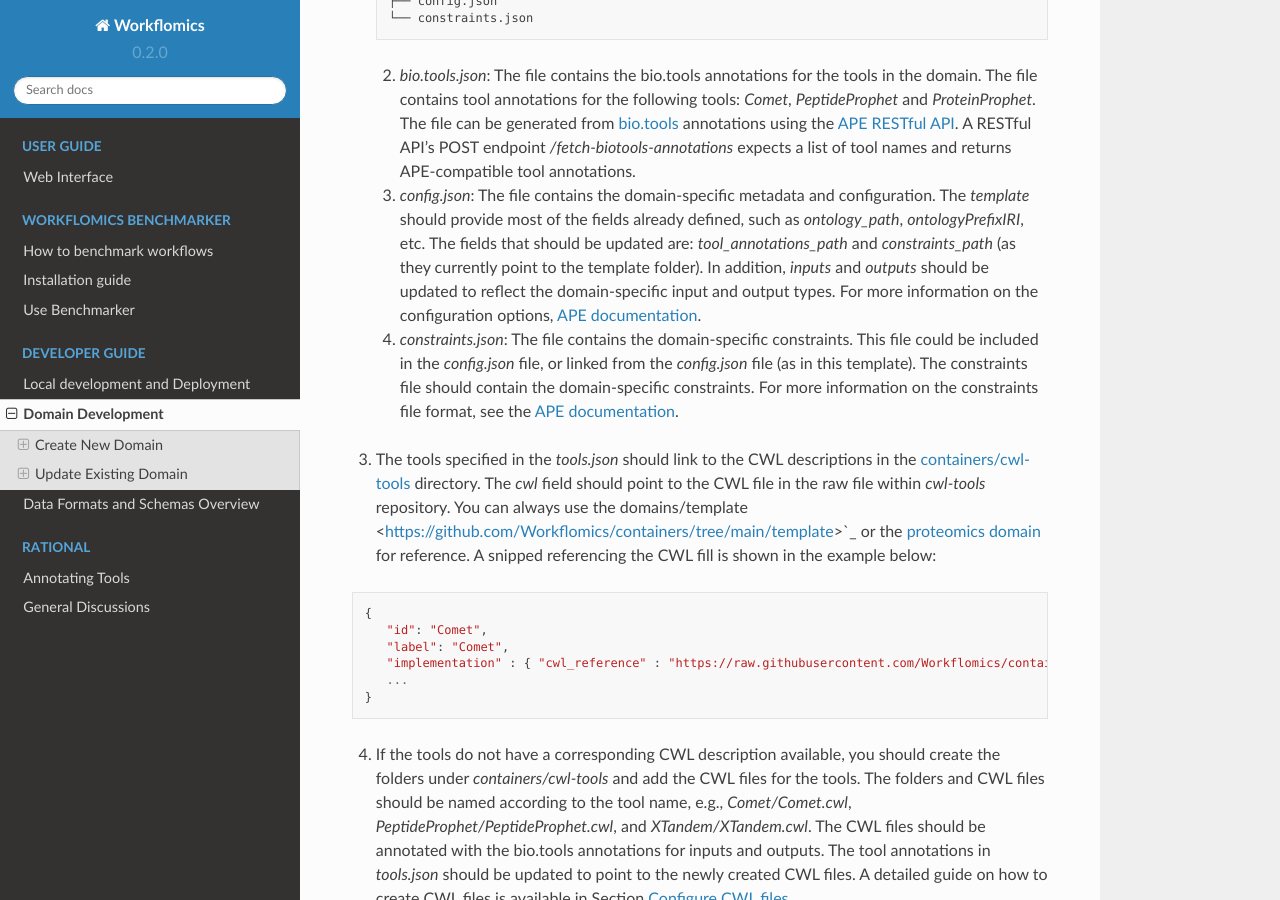
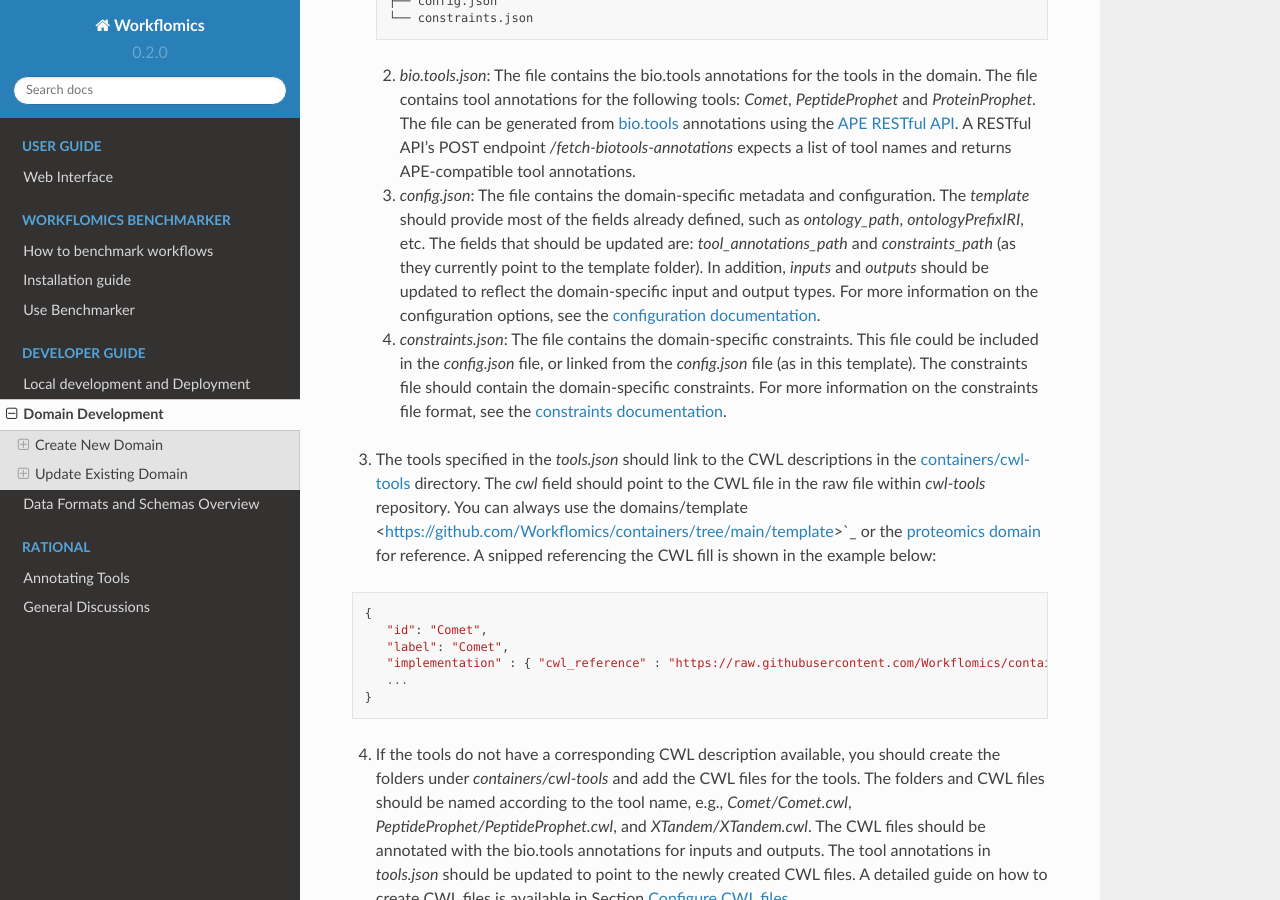
Before and after one commit to Workflomics/workflomics-readthedocs, a Sphinx documentation site: the page built from docs/source/developer-guide/domain-development.rst, in a window 1280 px wide and 900 px high, scrolled down 883 px. Built offline with Sphinx 7.4.7 and the Read the Docs theme 2.0.0, drawn with Linux system fonts in a browser that asks for light colours.

Commit message:
Fix the build

```diff
--- a/docs/source/developer-guide/domain-development.rst
+++ b/docs/source/developer-guide/domain-development.rst
@@ -31,9 +31,10 @@ Setup the Domain Description
       ├── tools.json
       ├── config.json
       └── constraints.json
+
    2. `bio.tools.json`: The file contains the bio.tools annotations for the tools in the domain. The file contains tool annotations for the following tools: `Comet`, `PeptideProphet` and `ProteinProphet`. The file can be generated from `bio.tools <https://bio.tools>`_ annotations using the `APE RESTful API <https://ape-framework.readthedocs.io/en/latest/docs/restful-ape/introduction.html>`_. A RESTful API's POST endpoint `/fetch-biotools-annotations` expects a list of tool names and returns APE-compatible tool annotations.
-   3. `config.json`: The file contains the domain-specific metadata and configuration.  The `template` should provide most of the fields already defined, such as `ontology_path`, `ontologyPrefixIRI`, etc. The fields that should be updated are: `tool_annotations_path` and `constraints_path` (as they currently point to the template folder). In addition, `inputs` and `outputs` should be updated to reflect the domain-specific input and output types. For more information on the configuration options, `APE documentation <https://ape-framework.readthedocs.io/en/latest/docs/specifications/domain.html#core-configuration>`_.
-   4. `constraints.json`: The file contains the domain-specific constraints. This file could be included in the `config.json` file, or linked from the `config.json` file (as in this template). The constraints file should contain the domain-specific constraints. For more information on the constraints file format, see the `APE documentation <https://ape-framework.readthedocs.io/en/latest/docs/specifications/constraints.html#constraint-templates>`_.
+   3. `config.json`: The file contains the domain-specific metadata and configuration.  The `template` should provide most of the fields already defined, such as `ontology_path`, `ontologyPrefixIRI`, etc. The fields that should be updated are: `tool_annotations_path` and `constraints_path` (as they currently point to the template folder). In addition, `inputs` and `outputs` should be updated to reflect the domain-specific input and output types. For more information on the configuration options, see the `configuration documentation <https://ape-framework.readthedocs.io/en/latest/docs/specifications/domain.html#core-configuration>`_.
+   4. `constraints.json`: The file contains the domain-specific constraints. This file could be included in the `config.json` file, or linked from the `config.json` file (as in this template). The constraints file should contain the domain-specific constraints. For more information on the constraints file format, see the `constraints documentation <https://ape-framework.readthedocs.io/en/latest/docs/specifications/constraints.html#constraint-templates>`_.
 
 3. The tools specified in the `tools.json` should link to the CWL descriptions in the `containers/cwl-tools <https://github.com/Workflomics/containers/tree/main/cwl-tools>`_ directory. The `cwl` field should point to the CWL file in the raw file within `cwl-tools` repository. You can always use the domains/template <https://github.com/Workflomics/containers/tree/main/template>`_ or the `proteomics domain <https://github.com/Workflomics/containers/blob/main/domains/proteomics/tools.json>`_ for reference. A snipped referencing the CWL fill is shown in the example below:
 
```
